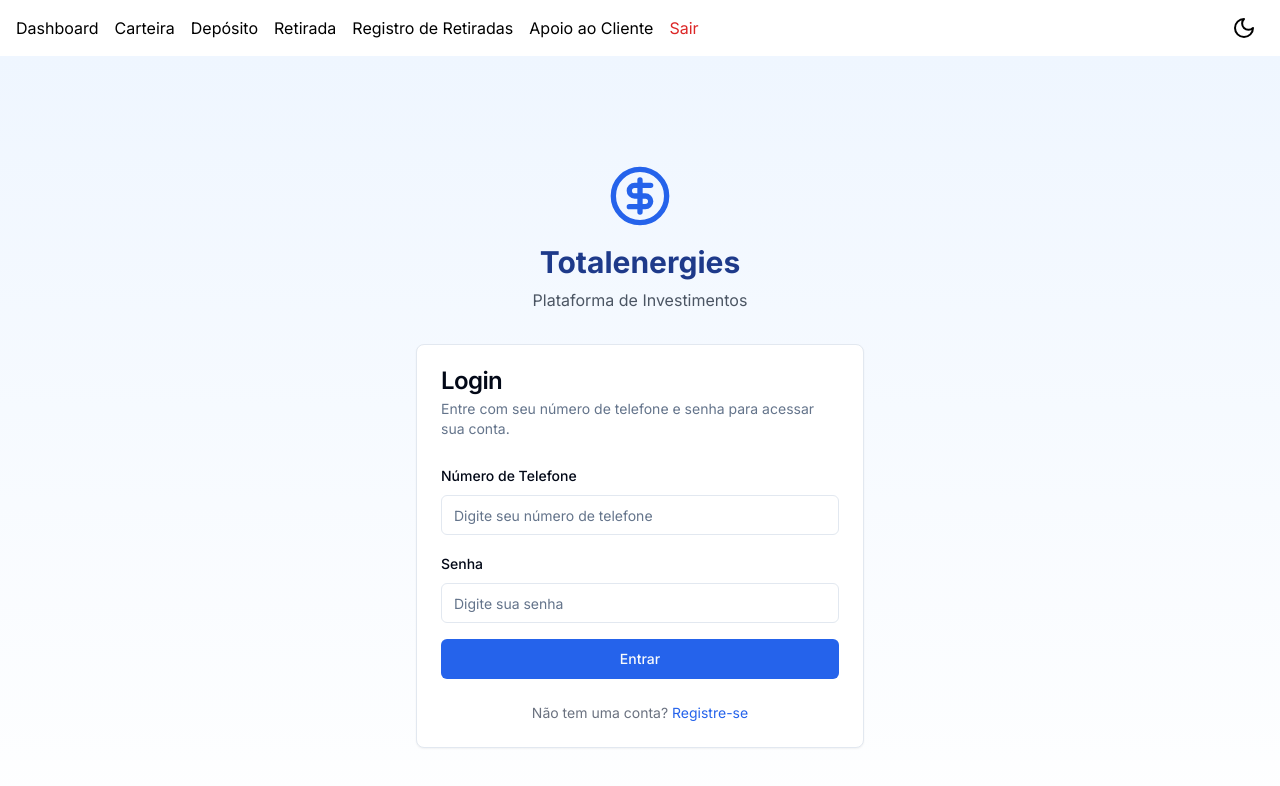
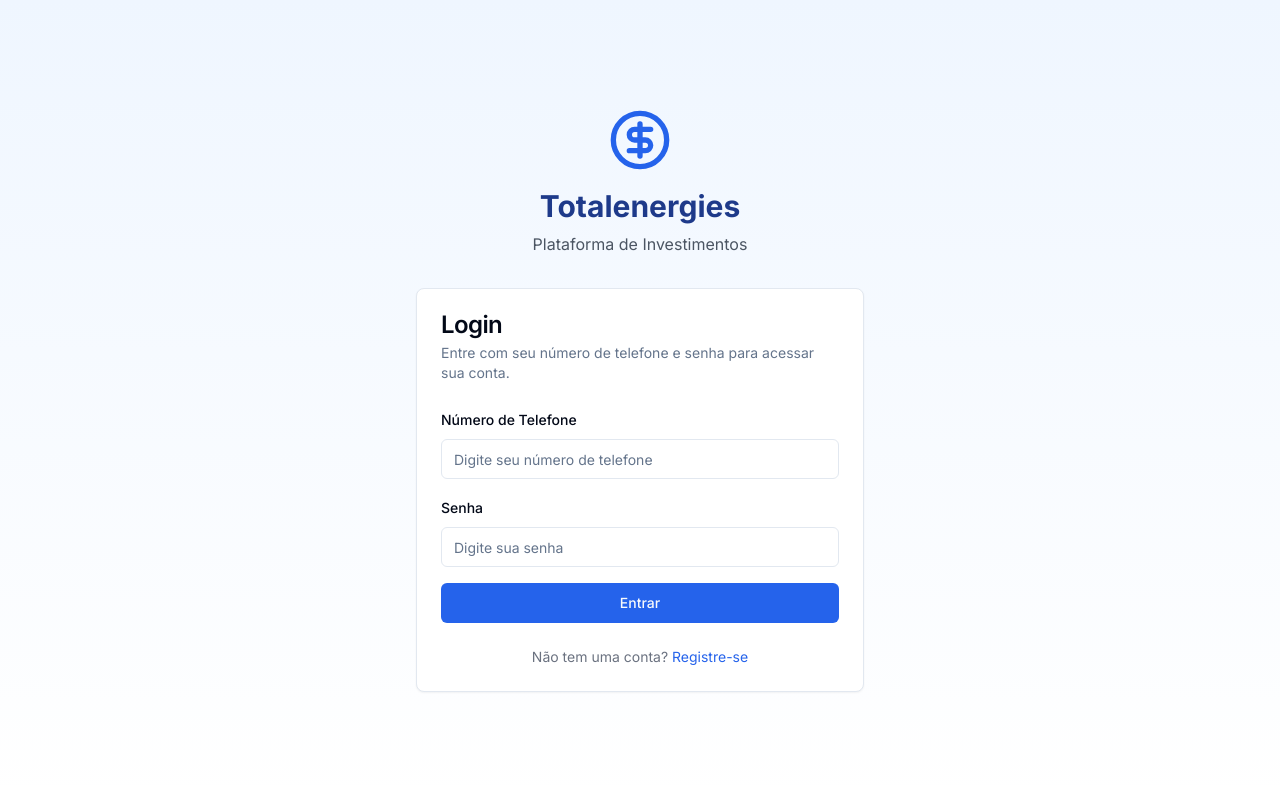
Before and after one commit to JoaoVicto0r/siteClient, a Next.js app: page / in a window 1280 px wide. Shown: the top 786 px of the page. Built offline with nearby package versions, Linux system fonts and the light colour scheme; no server answers.

Commit message:
topnavbar3

```diff
--- a/components/LayoutWrapper.tsx
+++ b/components/LayoutWrapper.tsx
@@ -6,7 +6,7 @@ import TopNavbar from "@/components/TopNavbar"
 
 export default function LayoutWrapper({ children }: { children: ReactNode }) {
   const pathname = usePathname()
-  const isAuthPage = pathname === "/login" // ajuste se o path for diferente
+  const isAuthPage = pathname === "/" // ajuste se o path for diferente
 
   return (
     <>
```
